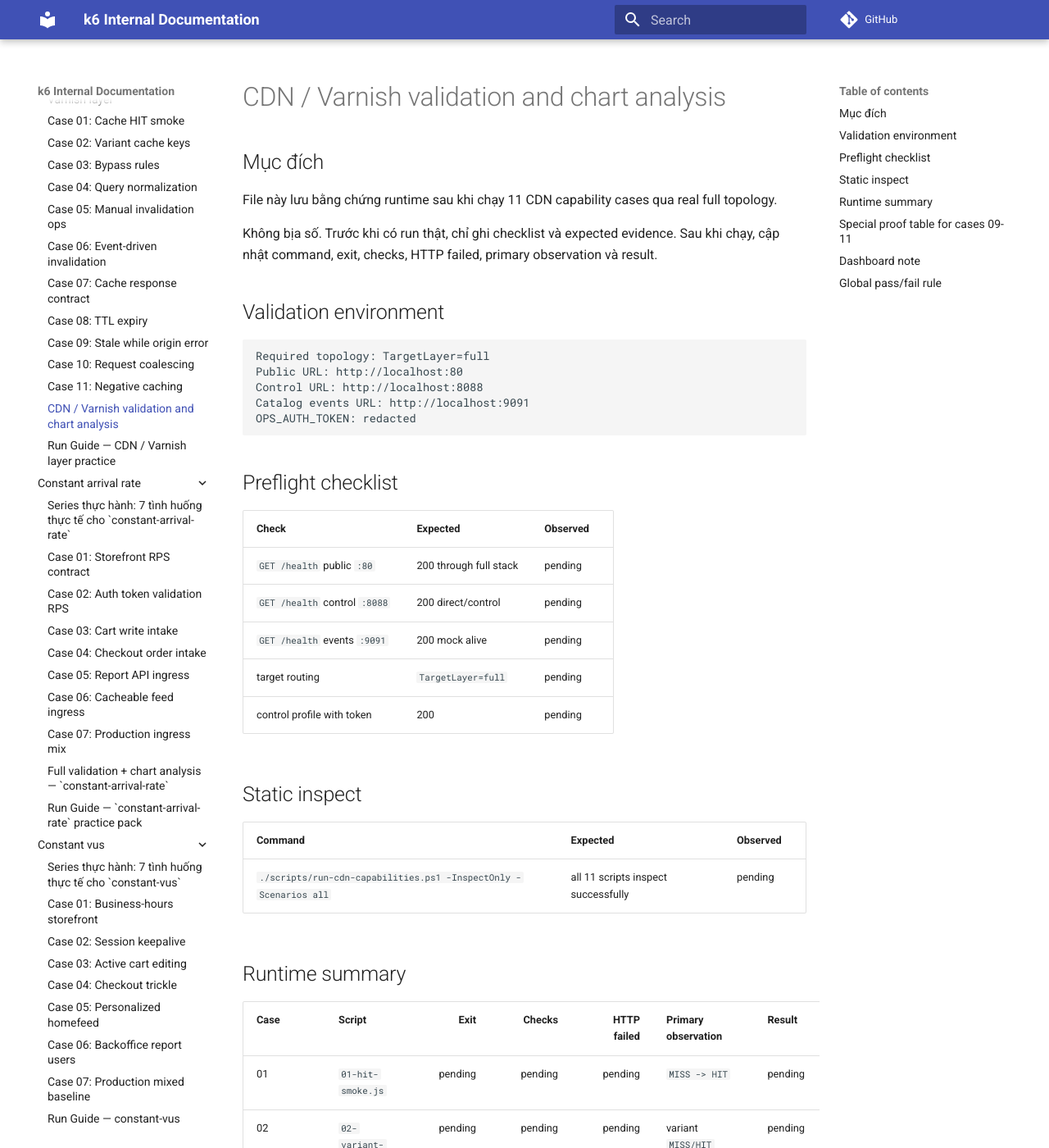
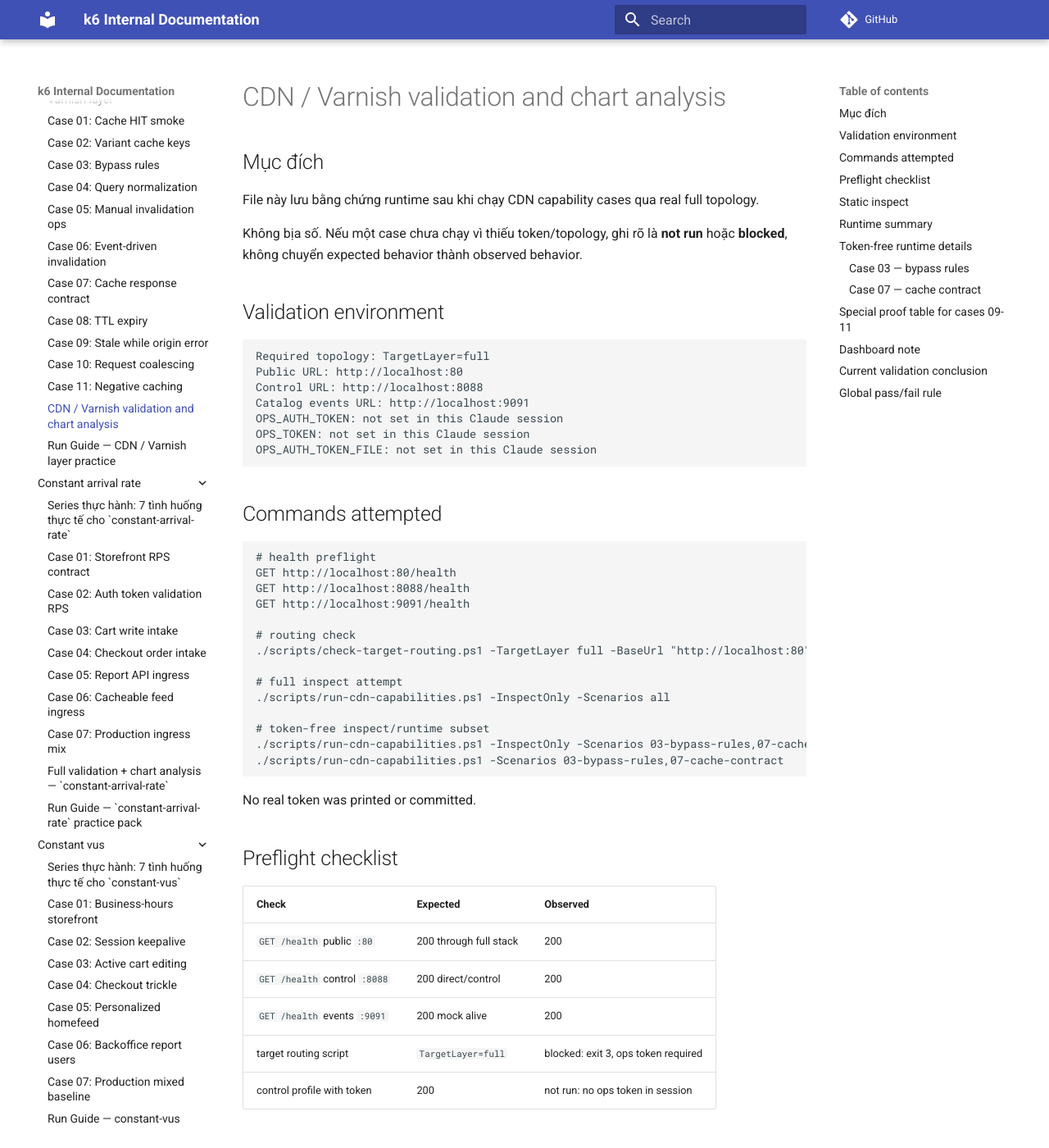
Before and after one commit to meomew-auto/markdown, an MkDocs documentation site: the page built from docs/practice/cdn/12_validation-and-chart-analysis.md, in a window 1280 px wide and 1400 px high. Shown: the whole window at 82% size. Built offline with MkDocs 1.6.1 and Material for MkDocs 9.7.7, drawn with Linux system fonts in a browser that asks for light colours; comment, search, counter and statistics services are not loaded; some of the changed text lies outside the part shown.

Commit message:
Update docs

````diff
--- a/docs/practice/cdn/12_validation-and-chart-analysis.md
+++ b/docs/practice/cdn/12_validation-and-chart-analysis.md
@@ -2,9 +2,9 @@
 
 ## Mục đích
 
-File này lưu bằng chứng runtime sau khi chạy 11 CDN capability cases qua real full topology.
+File này lưu bằng chứng runtime sau khi chạy CDN capability cases qua real full topology.
 
-Không bịa số. Trước khi có run thật, chỉ ghi checklist và expected evidence. Sau khi chạy, cập nhật command, exit, checks, HTTP failed, primary observation và result.
+Không bịa số. Nếu một case chưa chạy vì thiếu token/topology, ghi rõ là **not run** hoặc **blocked**, không chuyển expected behavior thành observed behavior.
 
 ## Validation environment
 
@@ -13,58 +13,130 @@ Required topology: TargetLayer=full
 Public URL: http://localhost:80
 Control URL: http://localhost:8088
 Catalog events URL: http://localhost:9091
-OPS_AUTH_TOKEN: redacted
+OPS_AUTH_TOKEN: not set in this Claude session
+OPS_TOKEN: not set in this Claude session
+OPS_AUTH_TOKEN_FILE: not set in this Claude session
 ```
+
+## Commands attempted
+
+```powershell
+# health preflight
+GET http://localhost:80/health
+GET http://localhost:8088/health
+GET http://localhost:9091/health
+
+# routing check
+./scripts/check-target-routing.ps1 -TargetLayer full -BaseUrl "http://localhost:80"
+
+# full inspect attempt
+./scripts/run-cdn-capabilities.ps1 -InspectOnly -Scenarios all
+
+# token-free inspect/runtime subset
+./scripts/run-cdn-capabilities.ps1 -InspectOnly -Scenarios 03-bypass-rules,07-cache-contract
+./scripts/run-cdn-capabilities.ps1 -Scenarios 03-bypass-rules,07-cache-contract
+```
+
+No real token was printed or committed.
 
 ## Preflight checklist
 
 | Check | Expected | Observed |
 | --- | --- | --- |
-| `GET /health` public `:80` | 200 through full stack | pending |
-| `GET /health` control `:8088` | 200 direct/control | pending |
-| `GET /health` events `:9091` | 200 mock alive | pending |
-| target routing | `TargetLayer=full` | pending |
-| control profile with token | 200 | pending |
+| `GET /health` public `:80` | 200 through full stack | 200 |
+| `GET /health` control `:8088` | 200 direct/control | 200 |
+| `GET /health` events `:9091` | 200 mock alive | 200 |
+| target routing script | `TargetLayer=full` | blocked: exit 3, ops token required |
+| control profile with token | 200 | not run: no ops token in session |
 
 ## Static inspect
 
 | Command | Expected | Observed |
 | --- | --- | --- |
-| `./scripts/run-cdn-capabilities.ps1 -InspectOnly -Scenarios all` | all 11 scripts inspect successfully | pending |
+| `./scripts/run-cdn-capabilities.ps1 -InspectOnly -Scenarios all` | all 11 scripts inspect successfully | blocked before inspect: `OPS_AUTH_TOKEN` required for cases 01, 02, 04, 05, 06, 08, 09, 10, 11 |
+| `./scripts/run-cdn-capabilities.ps1 -InspectOnly -Scenarios 03-bypass-rules,07-cache-contract` | token-free scripts inspect successfully | exit 0, both inspect passed |
 
 ## Runtime summary
 
 | Case | Script | Exit | Checks | HTTP failed | Primary observation | Result |
 | --- | --- | ---: | ---: | ---: | --- | --- |
-| 01 | `01-hit-smoke.js` | pending | pending | pending | `MISS -> HIT` | pending |
-| 02 | `02-variant-keys.js` | pending | pending | pending | variant `MISS/HIT` isolation | pending |
-| 03 | `03-bypass-rules.js` | pending | pending | pending | auth/cookie/no-cache/write not `HIT` | pending |
-| 04 | `04-query-normalization.js` | pending | pending | pending | tracking `HIT`, business param `MISS/HIT` | pending |
-| 05 | `05-invalidation-ops.js` | pending | pending | pending | purge/ban/tag -> `MISS` | pending |
-| 06 | `06-invalidation-events.js` | pending | pending | pending | events -> `MISS` | pending |
-| 07 | `07-cache-contract.js` | pending | pending | pending | headers + 304 | pending |
-| 08 | `08-ttl-expiry.js` | pending | pending | pending | `HIT -> TTL -> MISS` | pending |
-| 09 | `09-stale-while-error.js` | pending | pending | pending | stale `HIT` while origin unhealthy | pending |
-| 10 | `10-request-coalescing.js` | pending | pending | pending | origin count `<= 2` | pending |
-| 11 | `11-negative-caching.js` | pending | pending | pending | `404 MISS -> 404 HIT -> wait -> 404 MISS` | pending |
+| 01 | `01-hit-smoke.js` | not run | not run | not run | requires control ban-url token for clean `MISS -> HIT` proof | blocked: missing ops token |
+| 02 | `02-variant-keys.js` | not run | not run | not run | requires control ban-url token for deterministic variant isolation proof | blocked: missing ops token |
+| 03 | `03-bypass-rules.js` | 0 | 54/54 | 0.00% | auth/cookie/no-cache/write requests completed with all bypass checks passing | PASS |
+| 04 | `04-query-normalization.js` | not run | not run | not run | requires control ban-prefix token for clean query-normalization proof | blocked: missing ops token |
+| 05 | `05-invalidation-ops.js` | not run | not run | not run | requires purge/ban/ban-tag control calls | blocked: missing ops token |
+| 06 | `06-invalidation-events.js` | not run | not run | not run | requires event/control invalidation flow with tokenized internals | blocked: missing ops token |
+| 07 | `07-cache-contract.js` | 0 | 22/22 | 0.00% | cache contract headers present and detail revalidation returned 304 | PASS |
+| 08 | `08-ttl-expiry.js` | not run | not run | not run | requires control ban-url token before TTL proof | blocked: missing ops token |
+| 09 | `09-stale-while-error.js` | not run | not run | not run | requires origin profile/counter control endpoints | blocked: missing ops token |
+| 10 | `10-request-coalescing.js` | not run | not run | not run | requires origin delay/counter control endpoints | blocked: missing ops token |
+| 11 | `11-negative-caching.js` | not run | not run | not run | requires origin counter reset/read control endpoints | blocked: missing ops token |
+
+## Token-free runtime details
+
+### Case 03 — bypass rules
+
+Observed from runner summary:
+
+```text
+Scenario: 03-bypass-rules
+Exit: 0
+checks_total: 54
+checks_succeeded: 54/54 = 100.00%
+checks_failed: 0/54 = 0.00%
+http_req_failed: 0.00% = 0/8
+```
+
+Named status checks covered authorization-header, cookie-header, `Cache-Control: no-cache`, and write-method POST requests. The case passed according to the script checks.
+
+### Case 07 — cache contract
+
+Observed from runner summary:
+
+```text
+Scenario: 07-cache-contract
+Exit: 0
+checks_total: 22
+checks_succeeded: 22/22 = 100.00%
+checks_failed: 0/22 = 0.00%
+http_req_failed: 0.00% = 0/4
+```
+
+Named checks included:
+
+- detail status 200;
+- `Cache-Control` present with `public`, `s-maxage=`, `stale-while-revalidate=`, `stale-if-error=`;
+- `CDN-Cache-Control` present with `max-age=`, `stale-while-revalidate=`, `stale-if-error=`;
+- `ETag`, `Last-Modified`, `Surrogate-Key`, `Vary` present;
+- `Surrogate-Key` includes `product-1`;
+- detail revalidation status 304;
+- homefeed/category contract checks passed.
 
 ## Special proof table for cases 09-11
 
 | Case | Header/counter proof | Expected | Observed | Result |
 | --- | --- | --- | --- | --- |
-| 09 | `X-Cache-Stale` | `true` | pending | pending |
-| 09 | `X-Cache-Backend-Healthy` | `false` | pending | pending |
-| 09 | origin request count during stale probe | `1` | pending | pending |
-| 10 | follow-up cache state | `HIT` | pending | pending |
-| 10 | origin request count | `<= 2` | pending | pending |
-| 11 | first response | `404 MISS` | pending | pending |
-| 11 | second response | `404 HIT` | pending | pending |
-| 11 | after expiry | `404 MISS` | pending | pending |
-| 11 | origin request counts | `1 then 2` | pending | pending |
+| 09 | `X-Cache-Stale` | `true` | not run | blocked: missing ops token |
+| 09 | `X-Cache-Backend-Healthy` | `false` | not run | blocked: missing ops token |
+| 09 | origin request count during stale probe | `1` | not run | blocked: missing ops token |
+| 10 | follow-up cache state | `HIT` | not run | blocked: missing ops token |
+| 10 | origin request count | `<= 2` | not run | blocked: missing ops token |
+| 11 | first response | `404 MISS` | not run | blocked: missing ops token |
+| 11 | second response | `404 HIT` | not run | blocked: missing ops token |
+| 11 | after expiry | `404 MISS` | not run | blocked: missing ops token |
+| 11 | origin request counts | `1 then 2` | not run | blocked: missing ops token |
 
 ## Dashboard note
 
-Dashboard/cloud validation is optional for this layer. If runs are pushed later, add run IDs and summary-final status here. The core evidence remains headers/checks/origin counters from the real surface.
+Dashboard/cloud runs were not performed in this pass. If runs are pushed later, add run IDs and summary-final status here. The core evidence remains headers/checks/origin counters from the real surface.
+
+## Current validation conclusion
+
+Partial validation only:
+
+- Full topology health endpoints are reachable on public, control, and event ports.
+- Token-free cases `cdn-03-bypass-rules` and `cdn-07-cache-contract` passed locally.
+- Full 11-case CDN validation is blocked until `OPS_AUTH_TOKEN` or `OPS_AUTH_TOKEN_FILE` is available in the session.
 
 ## Global pass/fail rule
 
````
